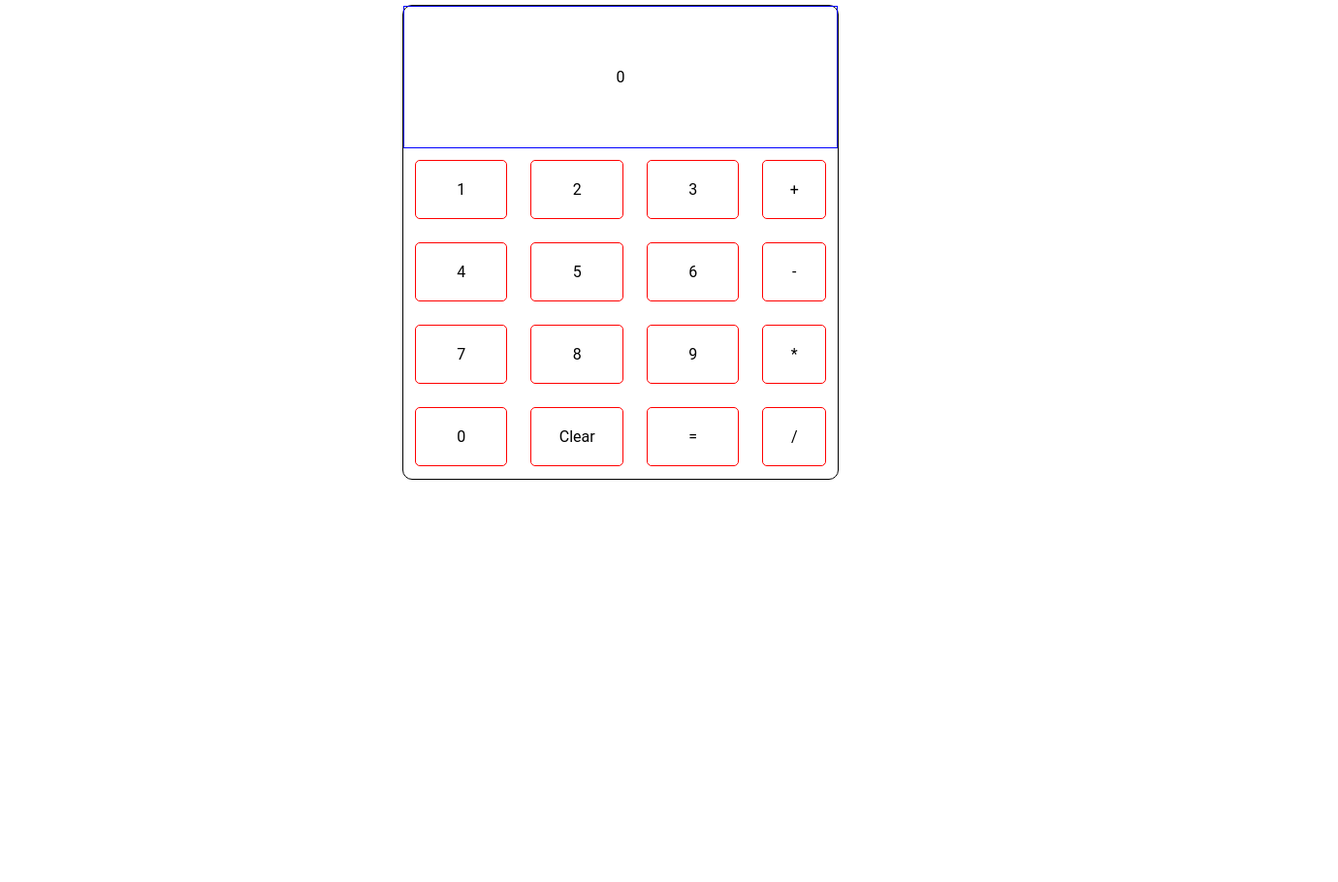
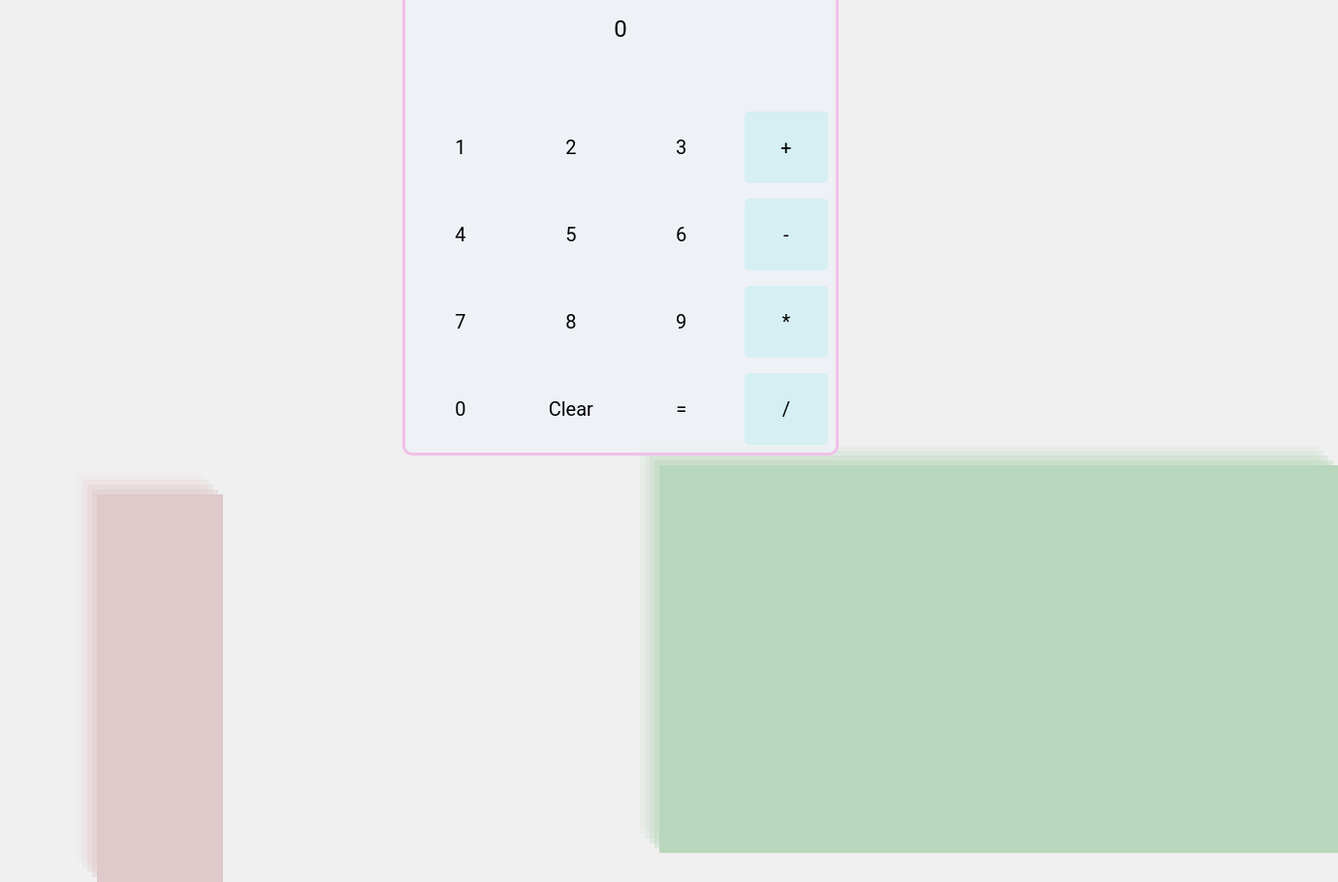
Before and after one commit to Javier-rn/calculator, a plain HTML site: page index.html in a window 1280 px wide. Shown: the part 190-1100 px from the top of the page at 97% size, 1380 px wide, since content can reach past the window. Before the commit the page ends 800 px from the top, so only its background shows below. Drawn offline with Linux system fonts and the light colour scheme.

Commit message:
Rework calculator style

```diff
--- a/index.html
+++ b/index.html
@@ -9,7 +9,11 @@
     </head>
 
     <body>
-        <h1>Calculator</h1>
+        <div class="div1"></div>
+        <div class="div2"></div>
+        <div class="div3"></div>
+        <div class="div4"></div>
+        <div class="div5"></div>
 
         <div class="container">
             <div class="display">0</div>
--- a/style.css
+++ b/style.css
@@ -3,6 +3,7 @@
 }
 
 body {
+    background-color: rgb(240, 240, 240);
     font-family: 'Roboto', sans-serif;
     display: flex;
     flex-direction: column;
@@ -14,10 +15,12 @@ body {
 }
 
 .container {
-    border: 1px solid black;
+    border: 3px solid #f1c0e8;
     border-radius: 10px;
+    background-color: rgba(238, 242, 247, 0.753);
     width: 450px;
-    height: 490px;
+    height: 520px;
+    font-size: 20px;
 }
 
 .btn {
@@ -29,12 +32,13 @@ body {
 }
 
 .display {
+    font-size: 24px;
     width: 100%;
     height: 30%;
-    border: 1px solid blue;
     display: flex;
     justify-content: center;
     align-items: center;
+    transition: all 1s;
 }
 
 .bottom {
@@ -55,13 +59,93 @@ body {
     display: grid;
     grid-template-rows: 1fr;
     grid-template-columns: 1fr;
-    width: 25%;
+    width: 30%;
     height: auto;
 }
 
+.operation {
+    background-color: #d5eff3;
+    cursor: pointer;
+    transition: all 0.3s;
+}
+
+.operation:hover {
+    background-color: #4a747a;
+}
+
 .square {
-    border: 1px solid red;
-    padding: 20px;
-    margin: 12px;
+    padding: 25px;
+    margin: 8px;
     border-radius: 5px;
+    transition: all 0.3s;
 }
+
+.square:hover {
+    background-color: #d5eff3;
+}
+
+.div1,
+.div2,
+.div3,
+.div4,
+.div5 {
+    width: 700px;
+    height: 400px;
+    position: absolute;
+    opacity: 0.6;
+    z-index: -1;
+}
+
+.div1 {
+    background-color: #73c7cf;
+    top: -240px;
+    left: -10px;
+    box-shadow: rgba(240, 46, 170, 0.4) 5px 5px,
+        rgba(240, 46, 170, 0.3) 10px 10px, rgba(240, 46, 170, 0.2) 15px 15px,
+        rgba(240, 46, 170, 0.1) 20px 20px, rgba(240, 46, 170, 0.05) 25px 25px;
+}
+
+.div2 {
+    background-color: rgb(150, 199, 154);
+    bottom: -270px;
+    right: -100px;
+    box-shadow: rgba(150, 199, 154, 0.4) -5px -5px,
+        rgba(150, 199, 154, 0.3) -10px -10px,
+        rgba(150, 199, 154, 0.2) -15px -15px,
+        rgba(150, 199, 154, 0.1) -20px -20px,
+        rgba(150, 199, 154, 0.05) -25px -25px;
+}
+
+.div3 {
+    width: 130px;
+    background-color: rgb(212, 176, 178);
+    bottom: -300px;
+    left: 100px;
+    box-shadow: rgba(212, 176, 178, 0.4) -5px -5px,
+        rgba(212, 176, 178, 0.3) -10px -10px,
+        rgba(212, 176, 178, 0.2) -15px -15px,
+        rgba(212, 176, 178, 0.1) -20px -20px,
+        rgba(212, 176, 178, 0.05) -25px -25px;
+}
+
+/* .div4 {
+    width: 100px;
+    height: 200px;
+    top: -100px;
+    right: 200px;
+    background-color: rgb(251, 248, 204);
+    box-shadow: rgba(251, 248, 204) 5px 5px, rgba(251, 248, 204, 0.3) 10px 10px,
+        rgba(251, 248, 204, 0.2) 15px 15px, rgba(251, 248, 204, 0.1) 20px 20px,
+        rgba(251, 248, 204, 0.05) 25px 25px;
+}
+
+.div5 {
+    width: 50px;
+    height: 200px;
+    top: -130px;
+    right: 100px;
+    background-color: rgb(212, 176, 178);
+    box-shadow: rgba(212, 176, 178, 0.4) 0px 5px,
+        rgba(212, 176, 178, 0.3) 0px 10px, rgba(212, 176, 178, 0.2) 0px 15px,
+        rgba(212, 176, 178, 0.1) 0px 20px, rgba(212, 176, 178, 0.05) 0px 25px;
+} */
```
